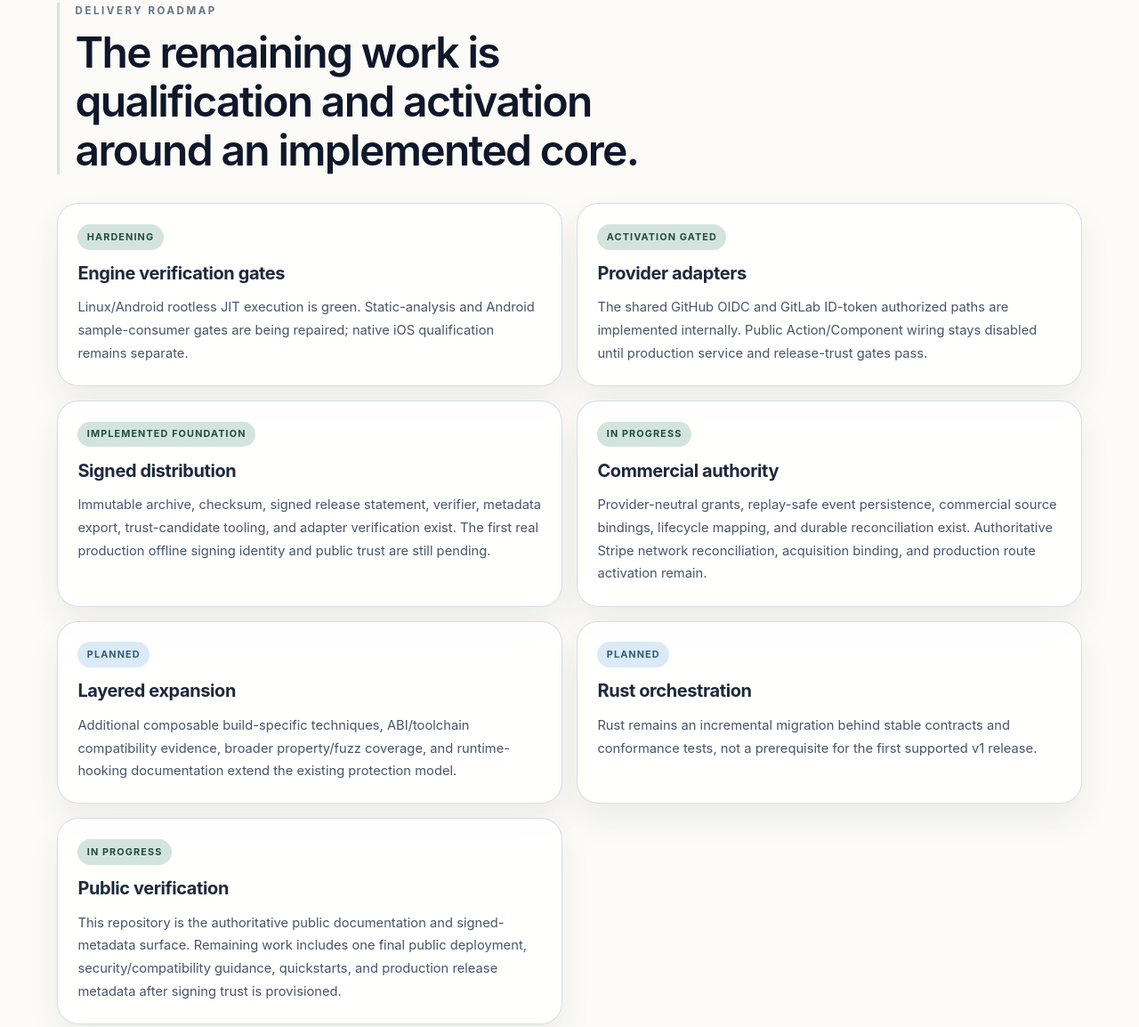
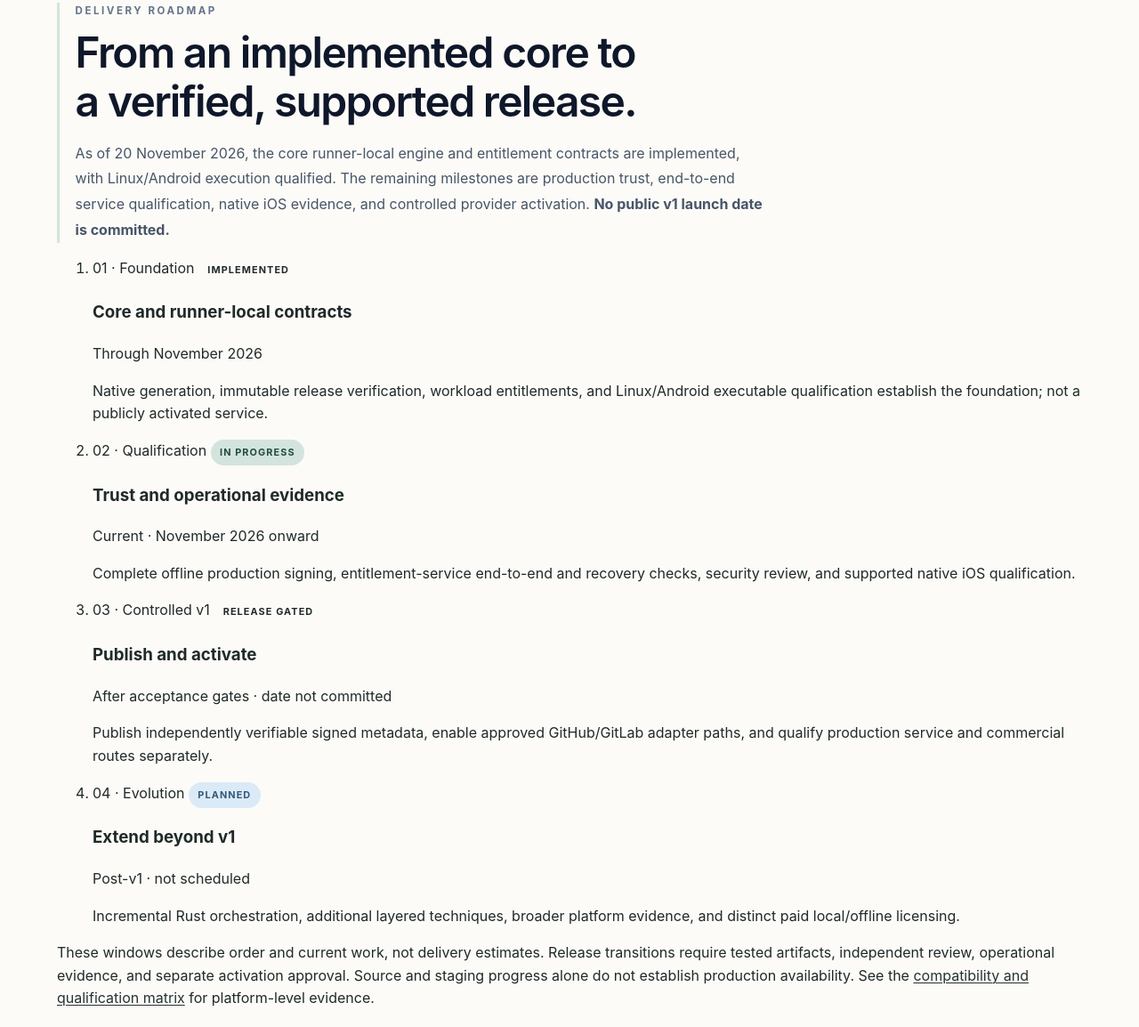
Before and after one commit to hackelia-micrantha/envuscator-community, a plain HTML site: page web/index.html in a window 1280 px wide. Shown: the part 3089-4243 px from the top of the page at 89% size. Drawn offline with Linux system fonts and the light colour scheme.

Commit message:
feat(site): show qualified roadmap and milestone windows

```diff
--- a/web/index.html
+++ b/web/index.html
@@ -83,16 +83,50 @@
         </div>
       </section>
 
-      <section class="section" id="roadmap">
-        <div class="section-intro"><p class="eyebrow">Delivery roadmap</p><h2>The remaining work is qualification and activation around an implemented core.</h2></div>
-        <div class="roadmap-grid">
-          <article><span class="status active">Hardening</span><h3>Engine verification gates</h3><p>Linux/Android rootless JIT execution is green. Static-analysis and Android sample-consumer gates are being repaired; native iOS qualification remains separate.</p></article>
-          <article><span class="status active">Activation gated</span><h3>Provider adapters</h3><p>The shared GitHub OIDC and GitLab ID-token authorized paths are implemented internally. Public Action/Component wiring stays disabled until production service and release-trust gates pass.</p></article>
-          <article><span class="status active">Implemented foundation</span><h3>Signed distribution</h3><p>Immutable archive, checksum, signed release statement, verifier, metadata export, trust-candidate tooling, and adapter verification exist. The first real production offline signing identity and public trust are still pending.</p></article>
-          <article><span class="status active">In progress</span><h3>Commercial authority</h3><p>Provider-neutral grants, replay-safe event persistence, commercial source bindings, lifecycle mapping, and durable reconciliation exist. Authoritative Stripe network reconciliation, acquisition binding, and production route activation remain.</p></article>
-          <article><span class="status planned">Planned</span><h3>Layered expansion</h3><p>Additional composable build-specific techniques, ABI/toolchain compatibility evidence, broader property/fuzz coverage, and runtime-hooking documentation extend the existing protection model.</p></article>
-          <article><span class="status planned">Planned</span><h3>Rust orchestration</h3><p>Rust remains an incremental migration behind stable contracts and conformance tests, not a prerequisite for the first supported v1 release.</p></article>
-          <article><span class="status active">In progress</span><h3>Public verification</h3><p>This repository is the authoritative public documentation and signed-metadata surface. Remaining work includes one final public deployment, security/compatibility guidance, quickstarts, and production release metadata after signing trust is provisioned.</p></article>
+      <section class="section" id="roadmap" aria-labelledby="roadmap-heading">
+        <div class="section-intro">
+          <p class="eyebrow">Delivery roadmap</p>
+          <h2 id="roadmap-heading">From an implemented core to a verified, supported release.</h2>
+          <p>As of <time datetime="2026-11-20">20 November 2026</time>, the core runner-local engine and entitlement contracts are implemented, with Linux/Android execution qualified. The remaining milestones are production trust, end-to-end service qualification, native iOS evidence, and controlled provider activation. <strong>No public v1 launch date is committed.</strong></p>
+        </div>
+        <ol class="roadmap-timeline" aria-label="Roadmap sequence and target windows">
+          <li>
+            <span class="roadmap-phase">01 · Foundation</span>
+            <span class="status completed">Implemented</span>
+            <h3>Core and runner-local contracts</h3>
+            <p class="roadmap-window">Through November 2026</p>
+            <p>Native generation, immutable release verification, workload entitlements, and Linux/Android executable qualification establish the foundation; not a publicly activated service.</p>
+          </li>
+          <li>
+            <span class="roadmap-phase">02 · Qualification</span>
+            <span class="status active">In progress</span>
+            <h3>Trust and operational evidence</h3>
+            <p class="roadmap-window">Current · November 2026 onward</p>
+            <p>Complete offline production signing, entitlement-service end-to-end and recovery checks, security review, and supported native iOS qualification.</p>
+          </li>
+          <li>
+            <span class="roadmap-phase">03 · Controlled v1</span>
+            <span class="status gated">Release gated</span>
+            <h3>Publish and activate</h3>
+            <p class="roadmap-window">After acceptance gates · date not committed</p>
+            <p>Publish independently verifiable signed metadata, enable approved GitHub/GitLab adapter paths, and qualify production service and commercial routes separately.</p>
+          </li>
+          <li>
+            <span class="roadmap-phase">04 · Evolution</span>
+            <span class="status planned">Planned</span>
+            <h3>Extend beyond v1</h3>
+            <p class="roadmap-window">Post-v1 · not scheduled</p>
+            <p>Incremental Rust orchestration, additional layered techniques, broader platform evidence, and distinct paid local/offline licensing.</p>
+          </li>
+        </ol>
+        <p class="roadmap-note">These windows describe order and current work, not delivery estimates. Release transitions require tested artifacts, independent review, operational evidence, and separate activation approval. Source and staging progress alone do not establish production availability. See the <a href="https://github.com/hackelia-micrantha/envuscator-community/blob/main/docs/compatibility.md">compatibility and qualification matrix</a> for platform-level evidence.</p>
+        <div class="roadmap-grid" aria-label="Roadmap workstream status">
+          <article><span class="status active">Hardening</span><h3>Engine verification</h3><p class="roadmap-when">Now · qualification</p><p>Linux/Android rootless CI qualification exists. Native iOS and remaining consumer/toolchain acceptance must pass independently before claiming support.</p></article>
+          <article><span class="status active">In progress</span><h3>Production signing</h3><p class="roadmap-when">Now · offline ceremony pending</p><p>Immutable release, checksum, statement, verifier, and trust-candidate tooling exist. First production signing identity, approved trust, and signed publication are not yet complete.</p></article>
+          <article><span class="status active">In progress</span><h3>Entitlement service</h3><p class="roadmap-when">Now · staging qualification</p><p>Provider-neutral authorization and private-engine delivery are implemented. The selected managed AWS backend still requires complete staging E2E, recovery, least-privilege, and production ingress evidence before activation.</p></article>
+          <article><span class="status gated">Activation gated</span><h3>GitHub and GitLab adapters</h3><p class="roadmap-when">Next · after service and signing trust</p><p>Shared adapter paths exist internally. Public Action and Component activation depends on verified engine releases, entitlement availability, and independent consumer qualification.</p></article>
+          <article><span class="status gated">Not live</span><h3>Commercial licensing</h3><p class="roadmap-when">Before commercial launch · date not committed</p><p>Normalized grants and durable commercial reconciliation foundations exist. Production checkout, external reconciliation, and paid-route activation remain separate gates.</p></article>
+          <article><span class="status completed">Published</span><h3>Public guidance</h3><p class="roadmap-when">Available · maintained as evidence changes</p><p>Architecture, compatibility, security limitations, and runner-local guidance are public. Production signed release metadata will appear only after verified offline release signing.</p></article>
         </div>
       </section>
 
```
